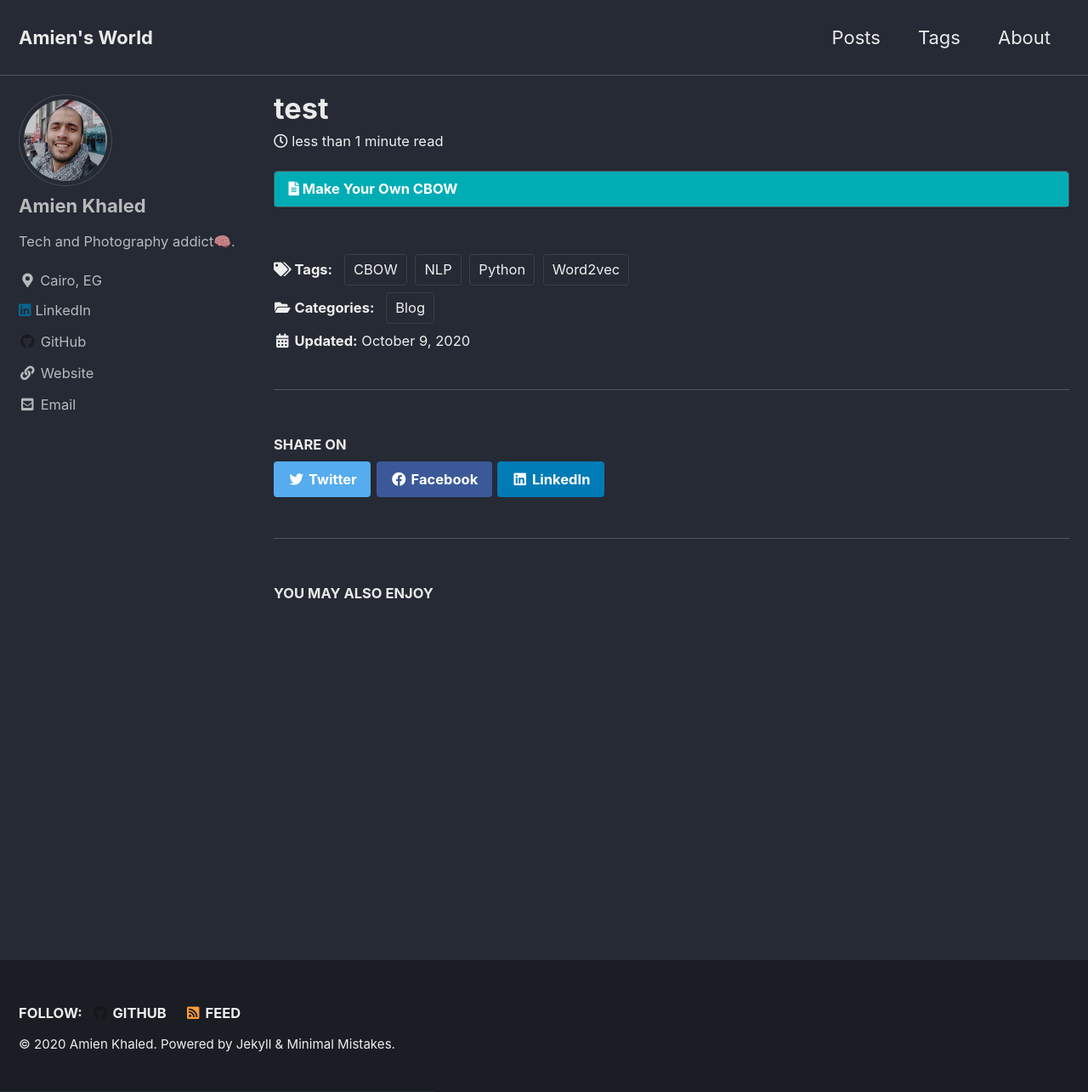
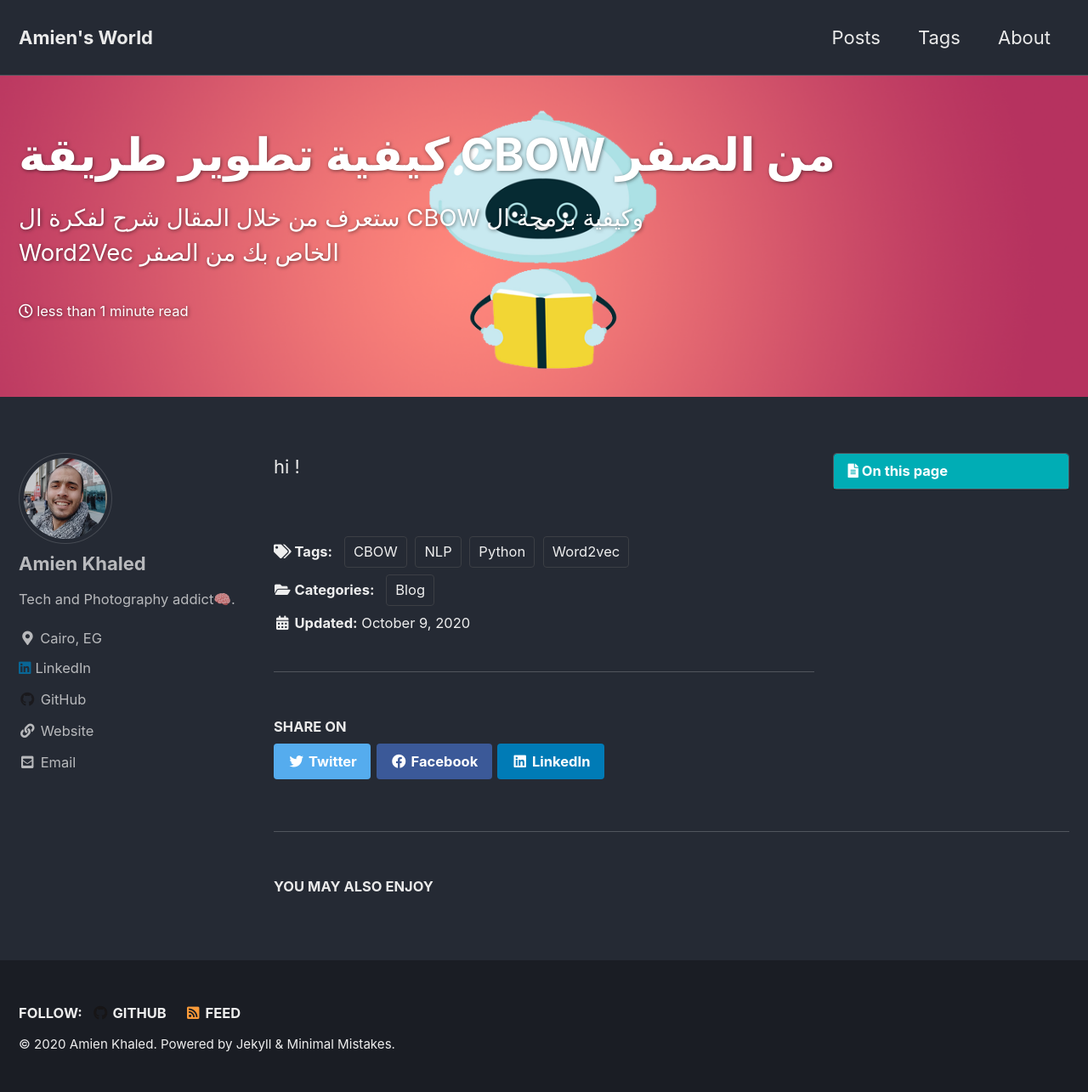
Before and after one commit to AmienKhaled/AmienKhaled.github.io, a Jekyll site: the page built from _posts/2020-10-09-Make-Your-Own-CBOW.md, in a window 1280 px wide and 1285 px high. Shown: the whole window at 85% size. Built offline with Jekyll 4.4.1, drawn with Linux system fonts in a browser that asks for light colours; cached includes are drawn as plain includes.

Commit message:
fix error

```diff
--- a/_posts/2020-10-09-Make-Your-Own-CBOW.md
+++ b/_posts/2020-10-09-Make-Your-Own-CBOW.md
@@ -1,17 +1,19 @@
 ---
-title: "test"
-tagline: "test"
-excerpt: "test"
+title: "كيفية تطوير طريقة CBOW من الصفر"
+tagline: "ستعرف من خلال المقال شرح لفكرة ال CBOW وكيفية برمجة ال Word2Vec الخاص بك من الصفر "
+excerpt: "ستعرف من خلال المقال شرح لفكرة ال CBOW وكيفية برمجة ال Word2Vec الخاص بك من الصفر "
+header:
+  overlay_image: images/2020-10-09-Make-Your-Own-CBOW/header.png
+
+  teaser: images/2020-10-09-Make-Your-Own-CBOW/header.png
 categories:
   - Blog
 tags:
-  - Word2vec
-  - NLP
-  - Python
-  - CBOW
+    - Word2vec
+    - NLP
+    - Python
+    - CBOW
 toc: true
 toc_sticky: true
-toc_label: "Make Your Own CBOW"
-classes: wide
-header: './images/2020-10-09-Make-Your-Own-CBOW/header.png'
 ---
+hi !
```
